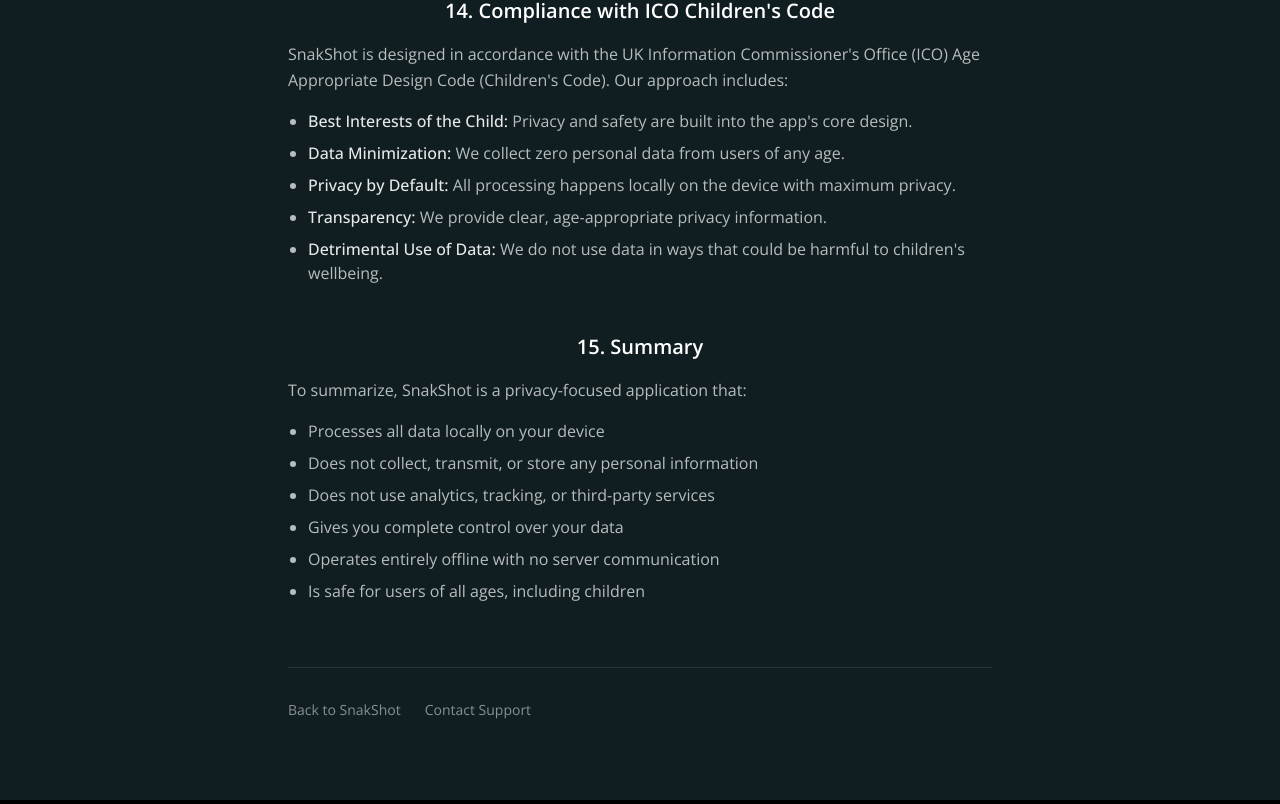
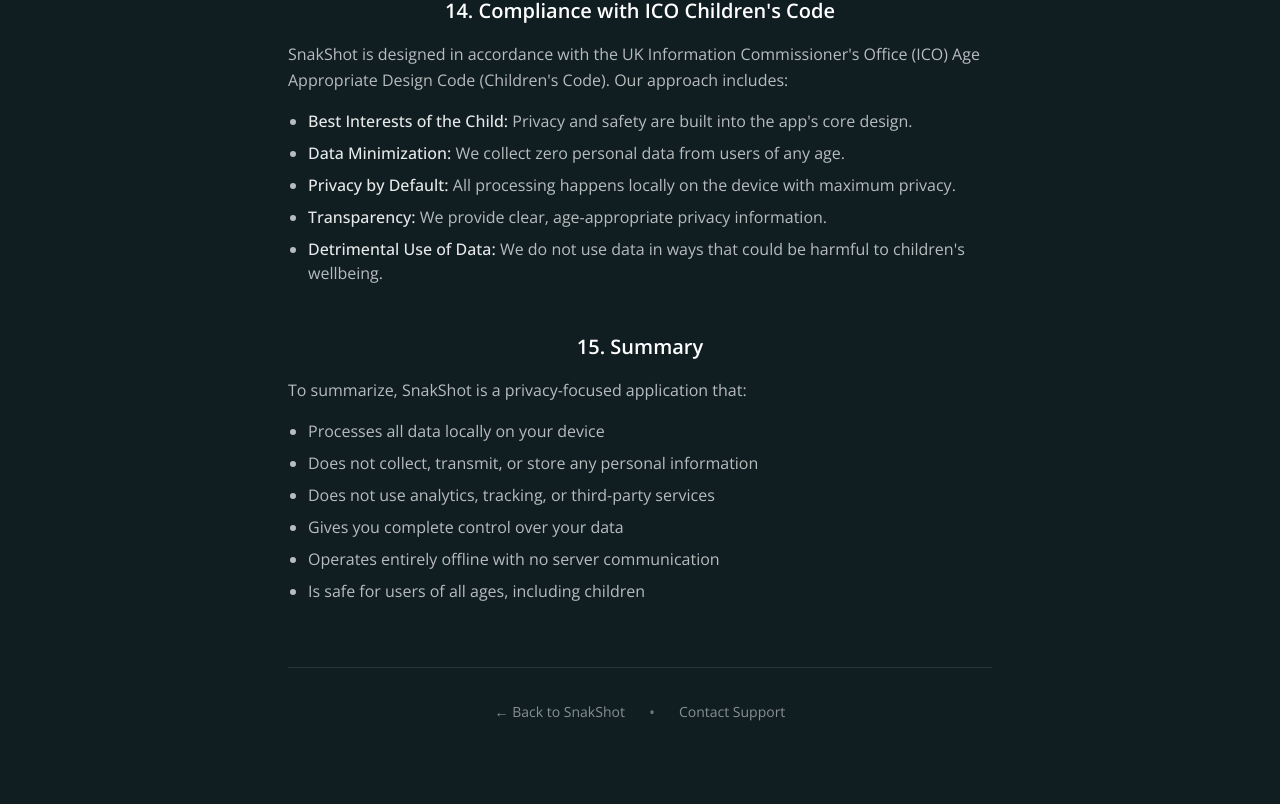
Before and after one commit to solensa/201, a Next.js app: page /snakshot/privacy in a window 1280 px wide. Shown: the part 4603-5407 px from the top of the page. Built offline with nearby package versions, Linux system fonts and the light colour scheme.

Commit message:
style: center footer navigation, add a back arrow to the link, and include a link separator.

```diff
--- a/src/app/snakshot/privacy/page.tsx
+++ b/src/app/snakshot/privacy/page.tsx
@@ -312,10 +312,11 @@
 
         {/* Footer Navigation */}
         <footer className="mt-12 sm:mt-16 pt-8 border-t border-white/10">
-          <div className="flex flex-col gap-3 sm:flex-row sm:items-center sm:gap-6">
+          <div className="flex flex-col gap-3 sm:flex-row sm:items-center sm:gap-6 justify-center">
             <Link href="/snakshot" className="text-sm text-white/50 hover:text-white transition-colors">
-              Back to SnakShot
+              ← Back to SnakShot
             </Link>
+            <span className="hidden sm:inline text-white/40">•</span>
             <Link href="/support" className="text-sm text-white/50 hover:text-white transition-colors">
               Contact Support
             </Link>
```
